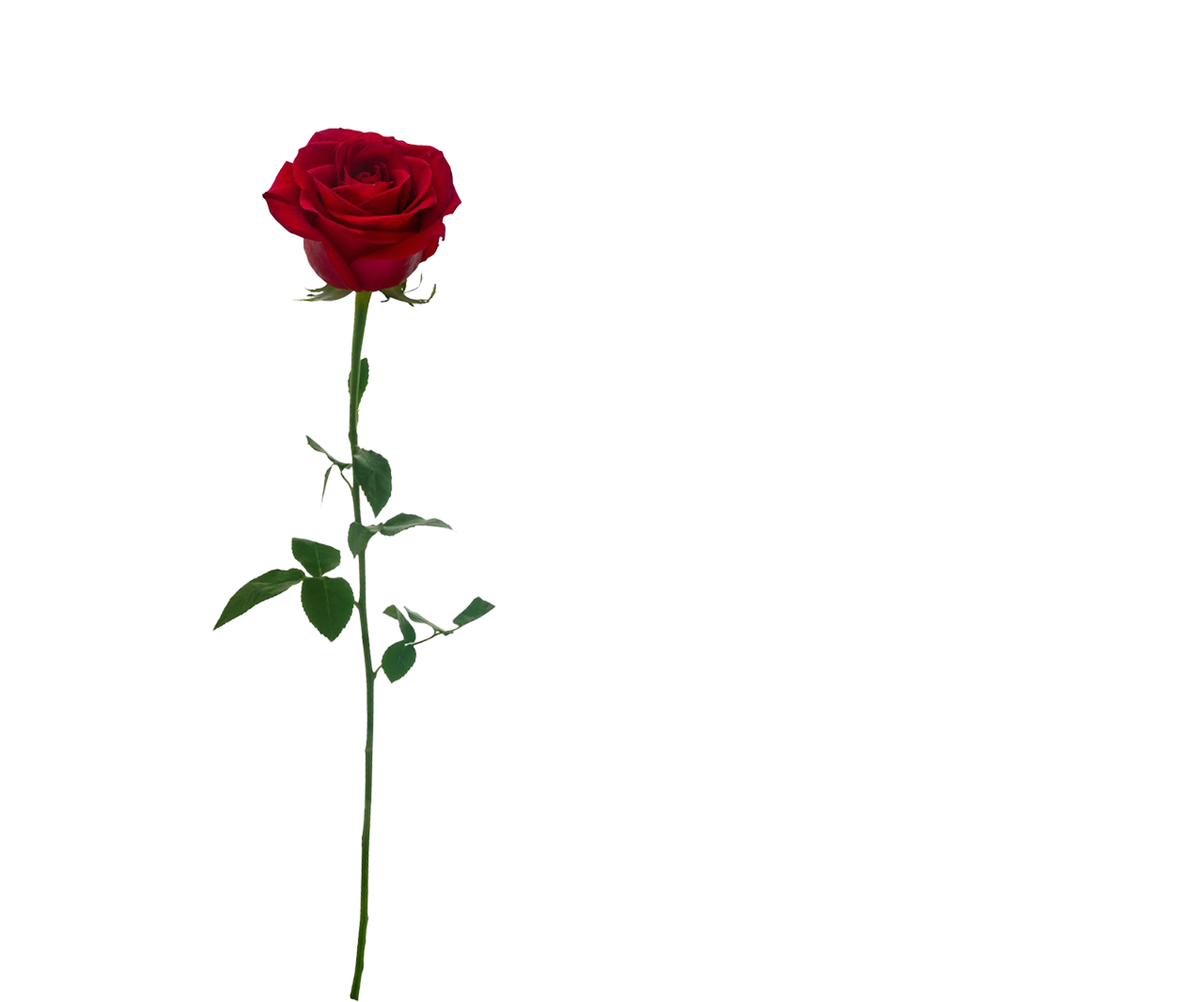
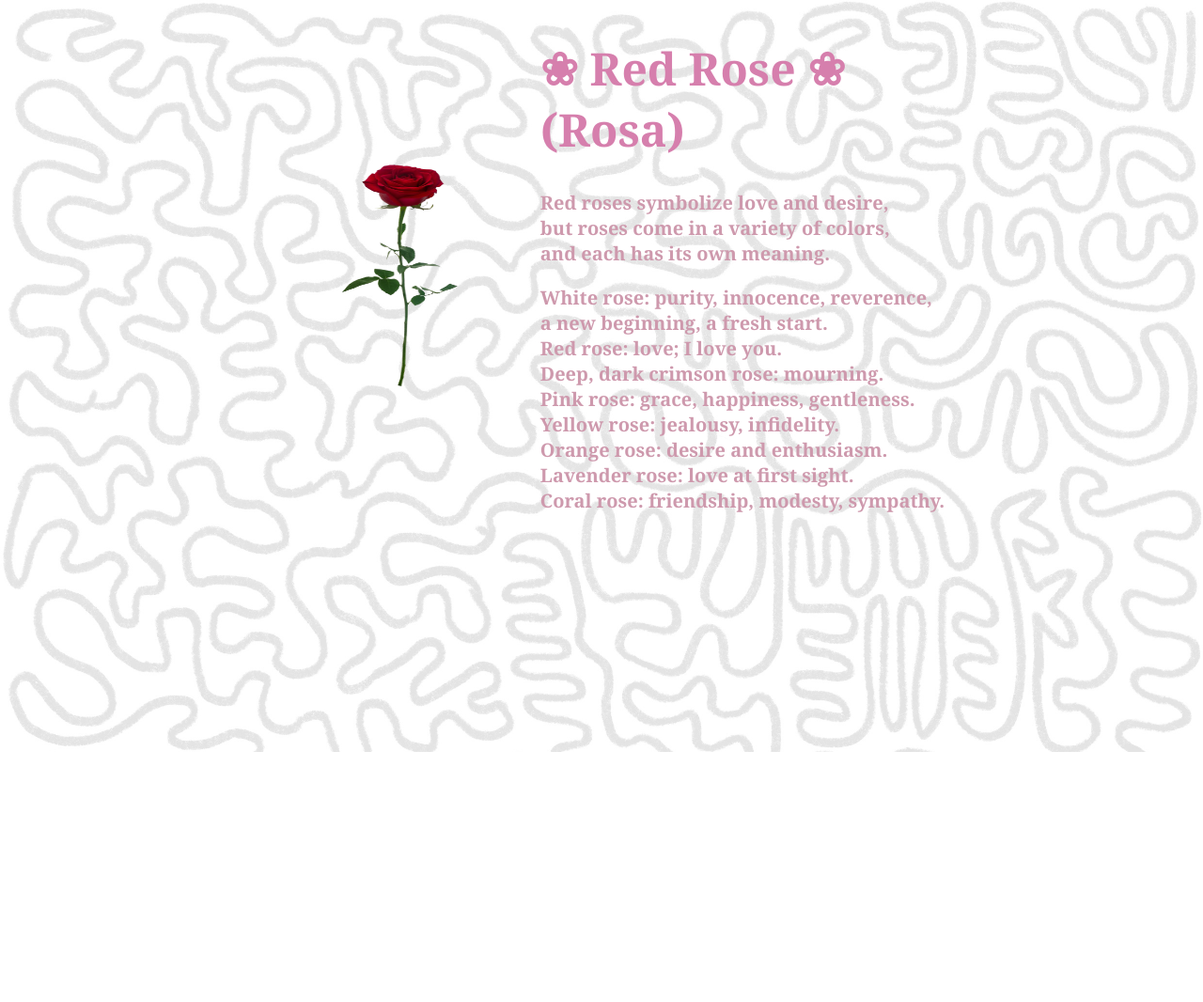
Before and after one commit to samsillyarchives/Flex-Website, a plain HTML site: page red_rose.html in a window 1280 px wide. Shown: the top 1066 px of the page at 94% size. After the commit the page ends 800 px from the top, so only its background shows below. Drawn offline with Linux system fonts and the light colour scheme.

Commit message:
uploading missing/updated files

```diff
--- a/flower.css
+++ b/flower.css
@@ -0,0 +1,34 @@
+body{
+    background-image: url('scribble.JPG');
+    background-size: cover;
+}
+
+h1{
+    font-size: 300%;
+    color:rgb(214, 127, 173);
+    font-family: Georgia, 'Times New Roman', Times, serif;
+}
+
+.container{
+    display: flex;
+    align-content: flex-start;
+    justify-content: flex-start;
+    flex-direction: row;
+}
+
+img{
+    width:300px;
+    height:300px;
+}
+
+.center{
+    display:flex;
+  justify-content: center;
+  align-items: center;
+}
+
+p{
+    color: rgb(206, 153, 173);
+    font-size: 20px;
+    font-family: Georgia, 'Times New Roman', Times, serif;
+}
--- a/red_rose.html
+++ b/red_rose.html
@@ -1,22 +1,22 @@
 <!DOCTYPE html><html>
   <head>
     <title></title>
-    <link rel="stylesheet" href="red_rose.css">
+    <link rel="stylesheet" href="flower.css">
   </head>
   <body>
     <div class="container center">
          <img src="red rose.png">
          <div>
-         <h1>❀ Red Rose ❀<h1>
-         <p> Red roses symbolize love and desire, but roses come in a variety of colors, and each has its own meaning.
+         <h1>❀ Red Rose ❀ <br> (Rosa) <h1>
+         <p> Red roses symbolize love and desire, <br> but roses come in a variety of colors, <br> and each has its own meaning. </p>
 
-            White rose: purity, innocence, reverence, a new beginning, a fresh start.
-            Red rose: love; I love you.
-            Deep, dark crimson rose: mourning.
-            Pink rose: grace, happiness, gentleness.
-            Yellow rose: jealousy, infidelity.
-            Orange rose: desire and enthusiasm.
-            Lavender rose: love at first sight.
+           <p> White rose: purity, innocence, reverence, <br>a new beginning, a fresh start.<br>
+            Red rose: love; I love you.<br>
+            Deep, dark crimson rose: mourning.<br>
+            Pink rose: grace, happiness, gentleness.<br>
+            Yellow rose: jealousy, infidelity.<br>
+            Orange rose: desire and enthusiasm.<br>
+            Lavender rose: love at first sight.<br>
             Coral rose: friendship, modesty, sympathy.</p>
         </div>
     </div>
--- a/style.css
+++ b/style.css
@@ -1,7 +1,8 @@
 
-/*body{
-    background-color: aqua;
-}*/
+body{
+    background-image: url('scribble.JPG');
+    background-size: cover;
+}
 
 h1{
     text-align: right;
```
Also changed, not shown: Lily_of_the_valley.html (+23 -0 lines), index.html (+10 -0 lines), lily.html (+22 -0 lines), orchid.html (+24 -0 lines), spider_lily.html (+18 -0 lines), tulips.html (+24 -0 lines), wisteria.html (+20 -0 lines).
